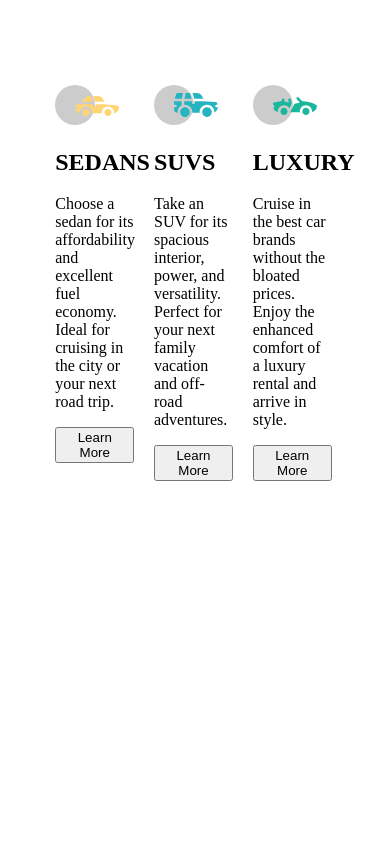
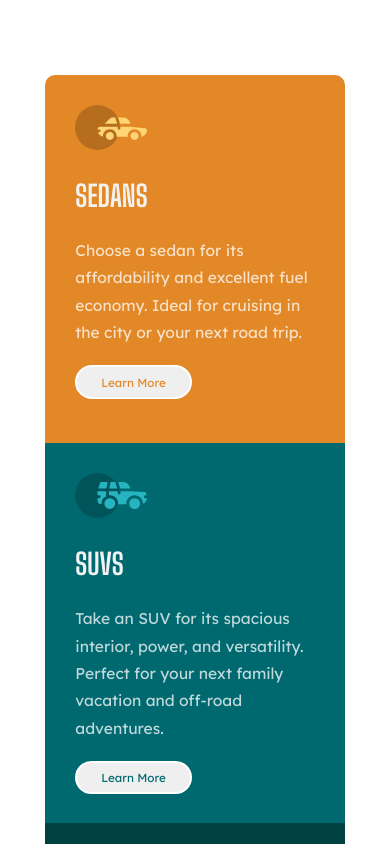
Before and after one commit to doudou80/3-column-preview-card-component-main, a plain HTML site: page index.html in a window 390 px wide. Shown: the top 844 px of the page. Drawn offline with Linux system fonts and the light colour scheme.

Commit message:
[RESPONSIVE][mobile] : mobile version added + responsive

```diff
--- a/index.html
+++ b/index.html
@@ -23,9 +23,10 @@
 <body>
 
   <div class="container">
+
     <div class="card card-left">
       <div class="card-icon card-left-icon">
-        <img src="images/icon-sedans.svg" />
+        <img src="images/icon-sedans.svg" style="width: 30%; height: auto;"/>
       </div>
       <div class="card-title card-left-title">
         <h2>SEDANS</h2>
@@ -34,13 +35,13 @@
         <p>Choose a sedan for its affordability and excellent fuel economy. Ideal for cruising in the city or your next road trip.</p>
       </div>
       <div class="card-button card-left-button">
-        <button><span>Learn More</span></button>
+        <button>Learn More</button>
       </div>
     </div>
 
     <div class="card card-center">
       <div class="card-icon card-center-icon">
-        <img src="images/icon-suvs.svg" />
+        <img src="images/icon-suvs.svg" style="width: 30%; height: auto;"/>
       </div>
       <div class="card-title card-center-title">
         <h2>SUVS</h2>
@@ -49,13 +50,13 @@
         <p>Take an SUV for its spacious interior, power, and versatility. Perfect for your next family vacation and off-road adventures.</p>
       </div>
       <div class="card-button card-center-button">
-        <button><span>Learn More</span></button>
+        <button>Learn More</button>
       </div>
     </div>
 
     <div class="card card-right">
       <div class="card-icon card-right-icon">
-        <img src="images/icon-luxury.svg" />
+        <img src="images/icon-luxury.svg" style="width: 30%; height: auto;"/>
       </div>
       <div class="card-title card-right-title">
         <h2>LUXURY</h2>
@@ -64,7 +65,7 @@
         <p>Cruise in the best car brands without the bloated prices. Enjoy the enhanced comfort of a luxury rental and arrive in style.</p>
       </div>
       <div class="card-button card-right-button">
-        <button><span>Learn More</span></button>
+        <button>Learn More</button>
       </div>
     </div>
 
--- a/style.css
+++ b/style.css
@@ -1,9 +1,84 @@
 .container {
+    margin: 20% 10%;
     display: grid;
-    margin: 20% 10%;
-    grid-template-columns: 33% 33% 33%;
-    grid-template-rows: 100%;
+    grid-template-columns: 33% 34% 33%;
+    border-radius: 10px;
+    overflow: hidden;
 }
 .card {
     padding: 10%;
 }
+.card-title {
+    font-family: 'Big Shoulders Display', cursive;
+    color: hsl(0, 0%, 95%);
+    font-size: 2.5vw;
+}
+.card-text {
+    font-family: 'Lexend Deca', sans-serif;
+    color: hsla(0, 0%, 100%, 0.75);
+    font-size: 1.5vw;
+    margin-bottom: 30%;
+}
+.card-button > button {
+    padding: 6% 15%;
+    font-size: 1.3vw;
+    border: 2px solid white;
+    border-radius: 20px;
+    font-family: 'Lexend Deca', sans-serif;
+    cursor: pointer;
+}
+.card-left {
+    background-color: hsl(31, 77%, 52%);
+}
+.card-center {
+    background-color: hsl(184, 100%, 22%);
+}
+.card-right {
+    background-color: hsl(179, 100%, 13%);
+}
+.card-left-button > button {
+    color: hsl(31, 77%, 52%);
+}
+.card-left-button > button:hover {
+    color: hsl(0, 0%, 95%);
+    background-color: hsl(31, 77%, 52%);
+    border-color: white;
+}
+.card-center-button > button {
+    color: hsl(184, 100%, 22%);
+}
+.card-center-button > button:hover {
+    color: hsl(0, 0%, 95%);
+    background-color: hsl(184, 100%, 22%);
+    border-color: white;
+}
+.card-right-button > button {
+    color: hsl(179, 100%, 13%);
+}
+.card-right-button > button:hover {
+    color: hsl(0, 0%, 95%);
+    background-color: hsl(179, 100%, 13%);
+    border-color: white;
+}
+@media (max-width: 500px) {
+    .container {
+        grid-template-columns: 100%;
+        grid-template-rows: 33% 34% 33%;
+    }
+    .card-title {
+        font-size: 5vw;
+    }
+    .card-text {
+        margin-bottom: 8%;
+        font-size: 4vw;
+        line-height: 1.75;
+    }
+    .card-button > button {
+        padding: 3% 10%;
+        font-size: 3vw;
+        border: 2px solid white;
+        border-radius: 20px;
+        font-family: 'Lexend Deca', sans-serif;
+        cursor: pointer;
+    }
+}
```
